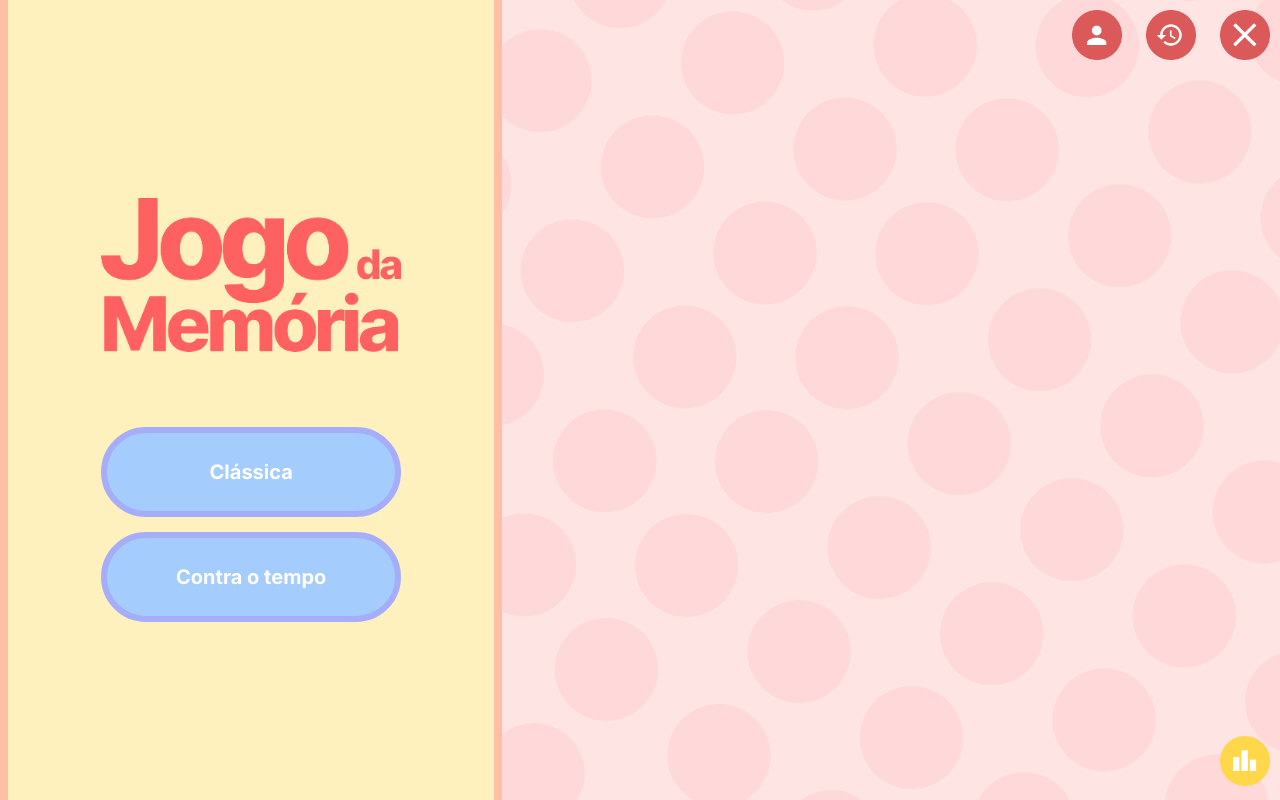
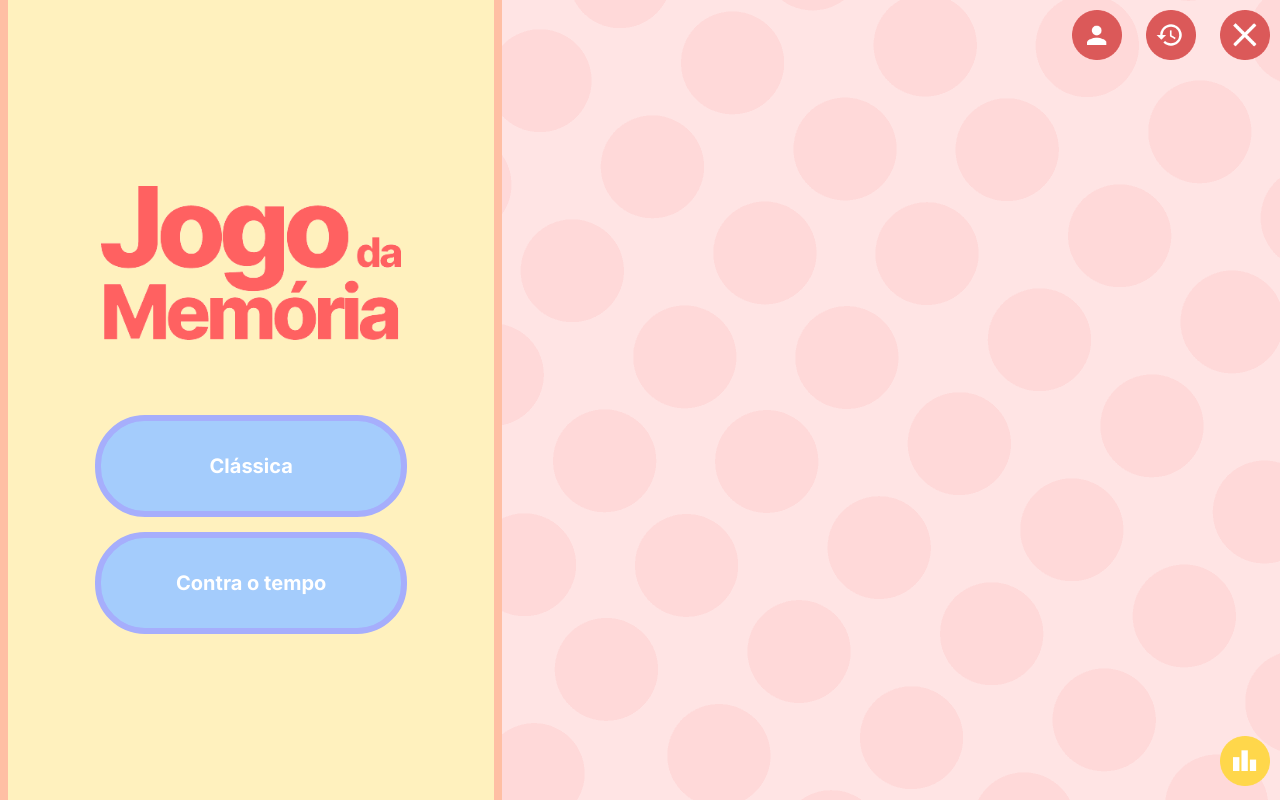
Before and after one commit to brendajuliane/MemoryGame, a PHP site: page / in a window 1280 px wide. Run offline with PHP 8.4, Linux system fonts and the light colour scheme.

Commit message:
Index validado

```diff
--- a/css/index.css
+++ b/css/index.css
@@ -36,6 +36,7 @@ body {
 .gameModeButton {
     width: 300px;
     height: 90px;
+    text-decoration: none;
     background: #A4CCFC;
     border: 6px solid #A6AEFC;
     border-radius: 50px;
@@ -43,6 +44,9 @@ body {
     color: white;
     font-size: 20px;
     cursor: pointer;
+    display: flex;
+    align-items: center;
+    justify-content: center;
 }
 .gameModeButton:hover {
     background: #8ebff9;
--- a/index.html
+++ b/index.html
@@ -10,8 +10,8 @@
 <body>
     <div class="main">
         <img src="img/textoLogo.png" alt="Jogo da memória" id="imgLogo">
-        <a href="selecaoTabuleiro.html"><button class="gameModeButton">Clássica</button></a>
-        <a href="selecaoTabuleiro.html"><button class="gameModeButton">Contra o tempo</button></a>
+        <a href="selecaoTabuleiro.html" class="gameModeButton">Clássica</a>
+        <a href="selecaoTabuleiro.html" class="gameModeButton">Contra o tempo</a>
     </div>
     <div id="section">
         <header>
```
Also changed, not shown: img/back.svg (deleted).
